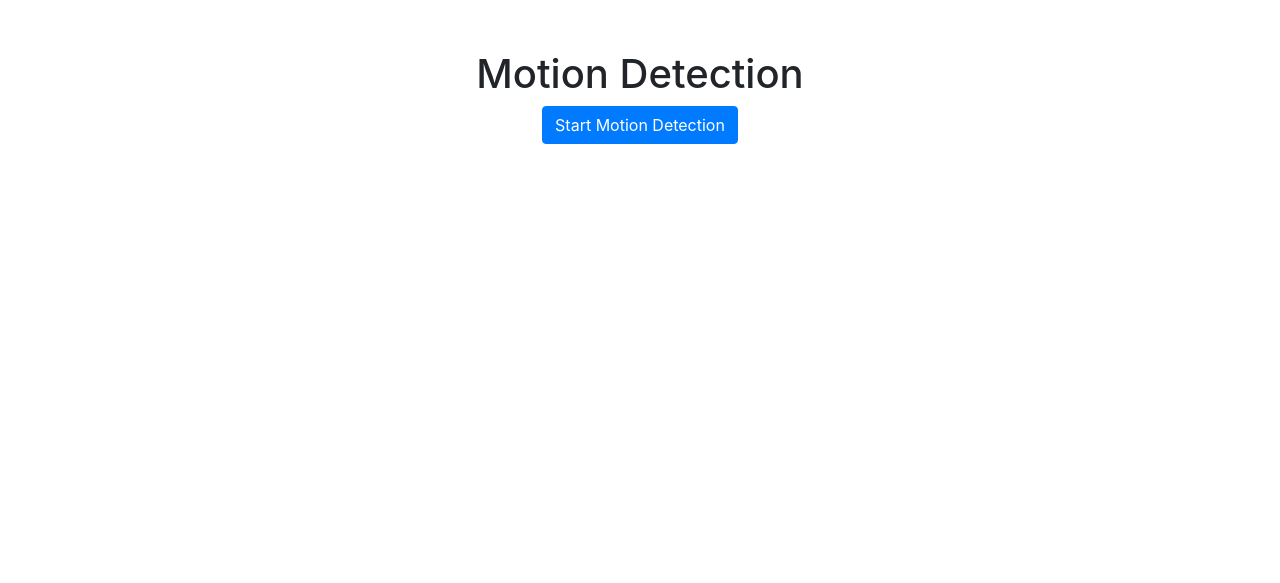
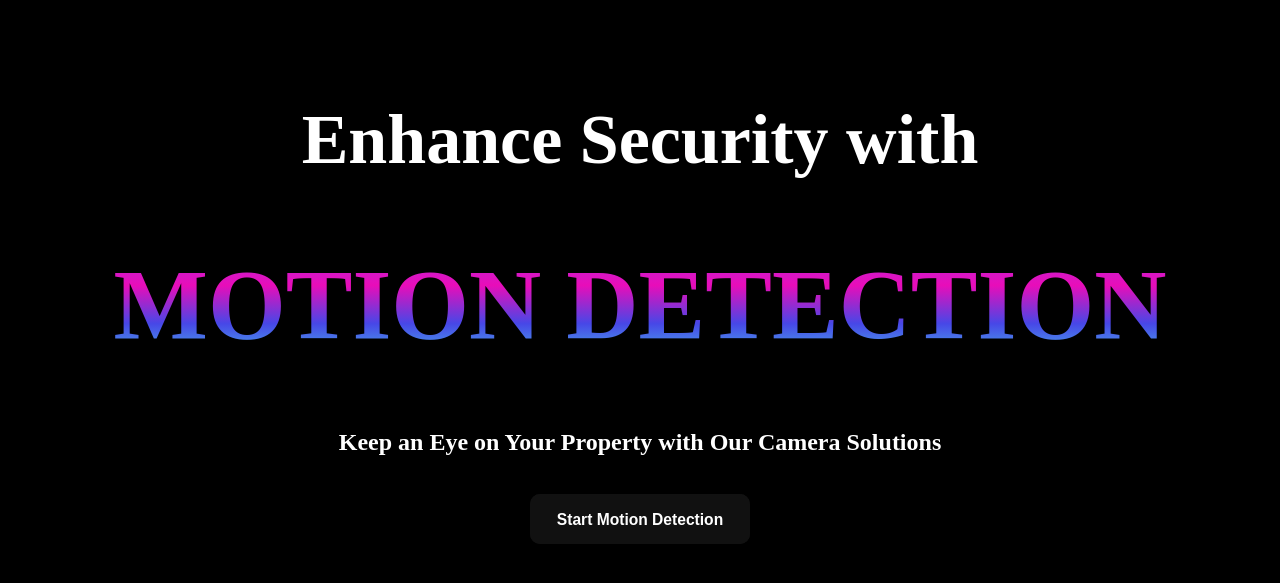
Before and after one commit to poojithajinka2003/Motion_Detection, a Flask app: page / in a window 1280 px wide. Shown: the top 583 px of the page. Run offline with Flask 3, Linux system fonts and the light colour scheme; some libraries are stand-ins or nearby versions.

Commit message:
Update index.html

```diff
--- a/motion_detection_project/templates/index.html
+++ b/motion_detection_project/templates/index.html
@@ -4,19 +4,101 @@
     <meta charset="UTF-8">
     <meta name="viewport" content="width=device-width, initial-scale=1.0">
     <title>Motion Detection</title>
-    <link rel="stylesheet" href="https://stackpath.bootstrapcdn.com/bootstrap/4.5.2/css/bootstrap.min.css">
+
     <style>
-        .container {
-            margin-top: 50px;
+        body {
+        background-color:black;
+
+                }
+        #MD {
+            font-size: 100px;
+            background: -webkit-linear-gradient(rgb(180, 41, 223), rgb(232, 13, 185),rgb(71, 71, 231),rgb(74, 190, 236));
+            -webkit-background-clip: text;
+            -webkit-text-fill-color: transparent;
+
         }
+        h2{
+            color:white;
+        }
+            .glow-on-hover {
+                width: 220px;
+                height: 50px;
+                border: none;
+                outline: none;
+                color: #fff;
+                background: #111;
+                cursor: pointer;
+                position: relative;
+                z-index: 0;
+                border-radius: 10px;
+            }
+
+            .glow-on-hover:before {
+                content: '';
+                background: linear-gradient(45deg, #ff0000, #ff7300, #fffb00, #48ff00, #00ffd5, #002bff, #7a00ff, #ff00c8, #ff0000);
+                position: absolute;
+                top: -2px;
+                left:-2px;
+                background-size: 400%;
+                z-index: -1;
+                filter: blur(5px);
+                width: calc(100% + 4px);
+                height: calc(100% + 4px);
+                animation: glowing 20s linear infinite;
+                opacity: 0;
+                transition: opacity .3s ease-in-out;
+                border-radius: 10px;
+            }
+
+            .glow-on-hover:active {
+                color: #000
+            }
+
+            .glow-on-hover:active:after {
+                background: transparent;
+            }
+
+            .glow-on-hover:hover:before {
+                opacity: 1;
+            }
+
+            .glow-on-hover:after {
+                z-index: -1;
+                content: '';
+                position: absolute;
+                width: 100%;
+                height: 100%;
+                background: #111;
+                left: 0;
+                top: 0;
+                border-radius: 10px;
+            }
+
+            @keyframes glowing {
+                0% { background-position: 0 0; }
+                50% { background-position: 400% 0; }
+                100% { background-position: 0 0; }
+            }
+           #mar
+           {
+            margin-top: 100px;
+            color:white;
+            font-size:70px;
+           }
     </style>
 </head>
 <body>
 
-    <div class="container">
-        <center><h1>Motion Detection</h1></center>
-        <center><button id="startButton" class="btn btn-primary">Start Motion Detection</button></center>
-    </div>
+
+
+    <center>
+         <h1 id="mar">Enhance Security with<h1>
+         <h1 id="MD">MOTION DETECTION</h1>
+         <h2>Keep an Eye on Your Property with Our Camera Solutions </h2>
+         <br>
+         <button id="startButton" class="glow-on-hover"><h3>Start Motion Detection</h3></button>
+
+    </center>
 
     <script>
         document.getElementById('startButton').addEventListener('click', function() {
```
